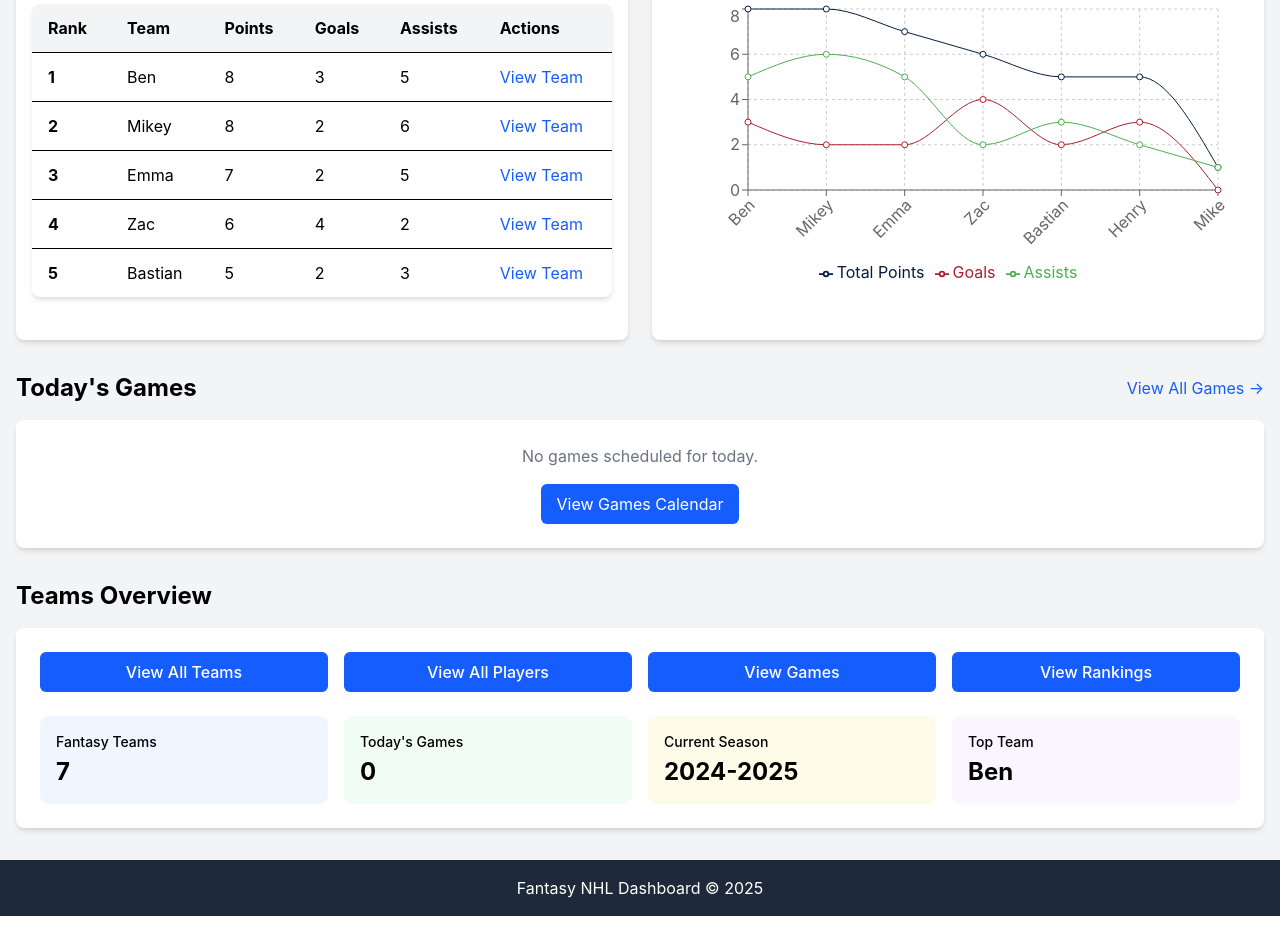
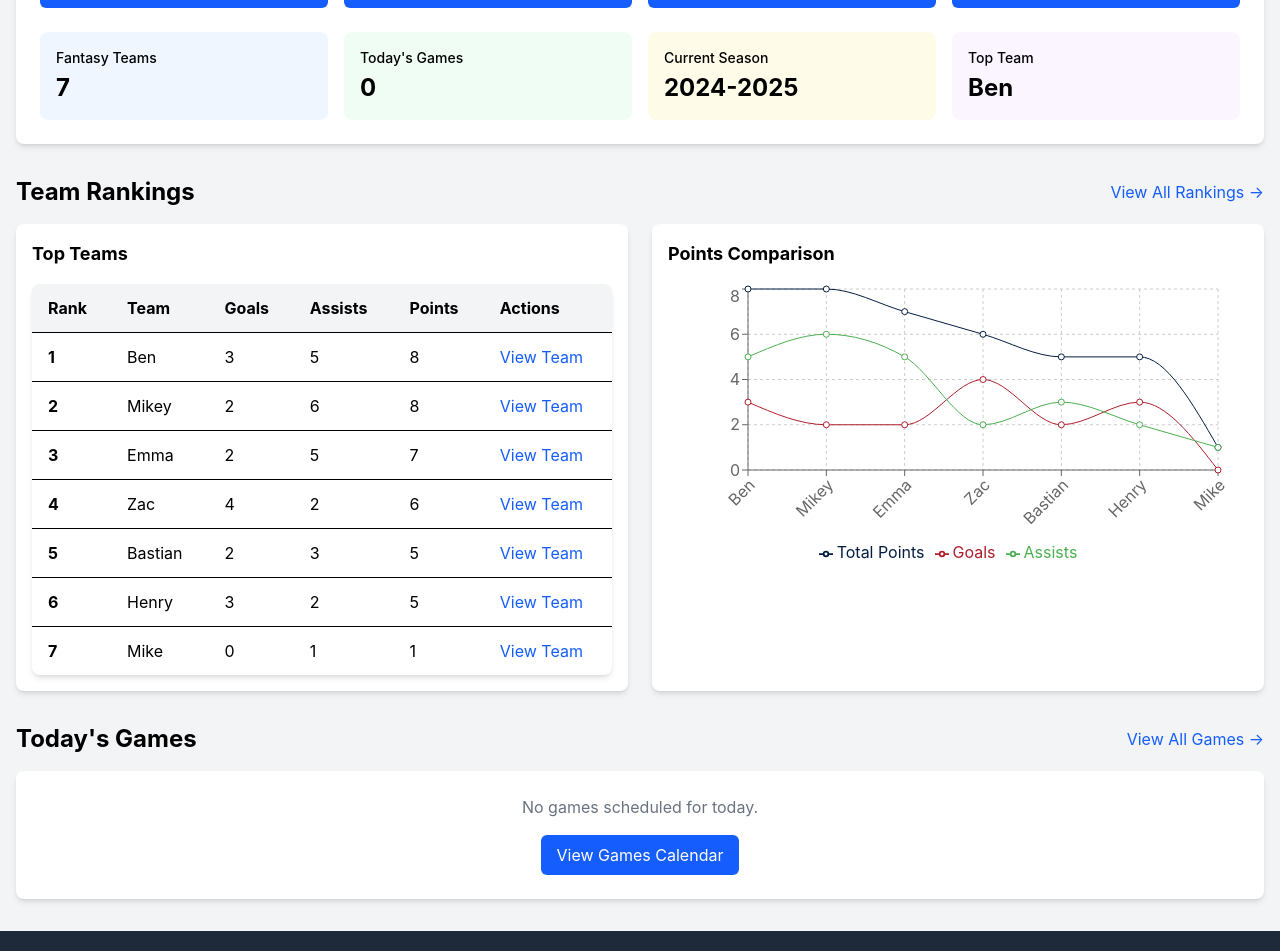
Before and after one commit to gruberb/fantasy-frontend, a React (Vite) app: page / in a window 1280 px wide. Shown: the part 320-1271 px from the top of the page. Before the commit the page ends 1236 px from the top, so only its background shows below. Built offline with nearby package versions, Linux system fonts and the light colour scheme; no server answers.

Commit message:
scores and points

```diff
--- a/src/components/GamesList.tsx
+++ b/src/components/GamesList.tsx
@@ -31,6 +31,7 @@ const getStatusClass = (status: string) => {
     case "LIVE":
       return "bg-red-100 text-red-800";
     case "FINAL":
+    case "OFF":
       return "bg-gray-100 text-gray-800";
     case "SCHEDULED":
     case "PRE":
@@ -45,7 +46,7 @@ const getStatusClass = (status: string) => {
 const GamesList = ({
   games,
   teams,
-  title = "Game Center",
+  title = "Today's Games",
   showDate = true,
   limit,
 }: GamesListProps) => {
@@ -76,43 +77,42 @@ const GamesList = ({
 
       <div className="space-y-4">
         {displayGames.map((game) => {
-          const homeTeam = teams.find((t) => t.id === game.home_team_id);
-          const awayTeam = teams.find((t) => t.id === game.away_team_id);
+          // Parse and format time in 12-hour format
+          let timeString;
+          let dateString;
 
-          // Parse date safely
-          let gameDate, gameTime;
           try {
             // For UTC format like "23:00 UTC"
             if (game.start_time.includes("UTC")) {
-              const today = new Date();
               const timeStr = game.start_time.replace(" UTC", "");
               const [hours, minutes] = timeStr.split(":").map(Number);
 
-              const gameDateTime = new Date(today);
-              gameDateTime.setUTCHours(hours, minutes);
+              const gameDate = new Date();
+              gameDate.setUTCHours(hours, minutes);
 
-              gameTime = gameDateTime.toLocaleTimeString([], {
+              timeString = gameDate.toLocaleTimeString([], {
                 hour: "numeric",
                 minute: "2-digit",
+                hour12: true,
               });
-              gameDate = gameDateTime.toLocaleDateString([], {
+
+              dateString = gameDate.toLocaleDateString([], {
                 weekday: "short",
                 month: "short",
                 day: "numeric",
               });
             } else {
               // For ISO format
-              const dateObj = new Date(game.start_time);
-              const formatted = formatDateTime(game.start_time);
-              gameTime = formatted.time;
-              gameDate = formatted.date;
+              const { date, time } = formatDateTime(game.start_time);
+              dateString = date;
+              timeString = time;
             }
           } catch (e) {
-            gameTime = "Time TBD";
-            gameDate = "Date TBD";
+            timeString = "Time TBD";
+            dateString = "Date TBD";
           }
 
-          // Determine status text
+          // Game status
           const gameStatus = game.game_state || "SCHEDULED";
 
           return (
@@ -124,12 +124,10 @@ const GamesList = ({
               <div className="bg-gray-50 p-3 flex justify-between items-center">
                 <div>
                   {showDate && (
-                    <div className="text-sm text-gray-500">{gameDate}</div>
+                    <div className="text-sm text-gray-500">{dateString}</div>
                   )}
-                  <div className="font-medium">{gameTime}</div>
-                  {game.venue && (
-                    <div className="text-xs text-gray-500">{game.venue}</div>
-                  )}
+                  <div className="font-medium">{timeString}</div>
+                  <div className="text-xs text-gray-500">{game.venue}</div>
                 </div>
 
                 <div className="flex items-center">
@@ -200,6 +198,39 @@ const GamesList = ({
                     </div>
                   </div>
                 </div>
+
+                {/* Player summary - new section showing top players from game */}
+                {(game.home_team_players?.length > 0 ||
+                  game.away_team_players?.length > 0) &&
+                  (gameStatus === "FINAL" || gameStatus === "OFF") && (
+                    <div className="mt-2 pt-2 border-t text-xs text-gray-600">
+                      <div className="flex flex-wrap gap-2">
+                        {/* Show up to 3 top players from the game */}
+                        {[
+                          ...(game.home_team_players || []),
+                          ...(game.away_team_players || []),
+                        ]
+                          .filter((player) => (player.points || 0) > 0)
+                          .sort((a, b) => (b.points || 0) - (a.points || 0))
+                          .slice(0, 3)
+                          .map((player, idx) => (
+                            <div key={idx} className="flex items-center">
+                              {player.image_url && (
+                                <img
+                                  src={player.image_url}
+                                  alt={player.player_name || player.name || ""}
+                                  className="w-5 h-5 rounded-full mr-1"
+                                />
+                              )}
+                              <span>
+                                {player.player_name || player.name}:{" "}
+                                {player.points || 0} pts
+                              </span>
+                            </div>
+                          ))}
+                      </div>
+                    </div>
+                  )}
               </div>
             </div>
           );
--- a/src/components/RankingsTable.tsx
+++ b/src/components/RankingsTable.tsx
@@ -49,9 +49,14 @@ const RankingsTable = ({
             <tr>
               <th className="py-3 px-4 text-left">Rank</th>
               <th className="py-3 px-4 text-left">Team</th>
+              {/* These columns will be hidden on small screens using responsive classes */}
+              <th className="py-3 px-4 text-left hidden md:table-cell">
+                Goals
+              </th>
+              <th className="py-3 px-4 text-left hidden md:table-cell">
+                Assists
+              </th>
               <th className="py-3 px-4 text-left">Points</th>
-              <th className="py-3 px-4 text-left">Goals</th>
-              <th className="py-3 px-4 text-left">Assists</th>
               <th className="py-3 px-4 text-left">Actions</th>
             </tr>
           </thead>
@@ -60,9 +65,12 @@ const RankingsTable = ({
               <tr key={team.team_id} className="border-t hover:bg-gray-50">
                 <td className="py-3 px-4 font-bold">{team.rank}</td>
                 <td className="py-3 px-4">{team.team_name}</td>
+                {/* These cells will be hidden on small screens using responsive classes */}
+                <td className="py-3 px-4 hidden md:table-cell">{team.goals}</td>
+                <td className="py-3 px-4 hidden md:table-cell">
+                  {team.assists}
+                </td>
                 <td className="py-3 px-4">{team.total_points}</td>
-                <td className="py-3 px-4">{team.goals}</td>
-                <td className="py-3 px-4">{team.assists}</td>
                 <td className="py-3 px-4">
                   <Link
                     to={`/teams/${team.team_id}`}
--- a/src/pages/GamesPage.tsx
+++ b/src/pages/GamesPage.tsx
@@ -10,6 +10,7 @@ const getStatusClass = (status: string) => {
     case "LIVE":
       return "bg-red-100 text-red-800";
     case "FINAL":
+    case "OFF":
       return "bg-gray-100 text-gray-800";
     case "SCHEDULED":
     case "PRE":
@@ -40,10 +41,6 @@ const GamesPage = () => {
 
   // State for filters
   const [filterTeam, setFilterTeam] = useState<string>("all");
-
-  const displayDate = new Date(selectedDate);
-  displayDate.setDate(displayDate.getDate() + 1); // Add one day
-  const formattedDisplayDate = formatDate(displayDate);
 
   // Fetch data for the selected date
   const {
@@ -90,7 +87,12 @@ const GamesPage = () => {
     );
   }
 
-  const { games, summary } = gamesData;
+  const { date, games, summary } = gamesData;
+
+  // Format the display date for UI - add one day to match what's expected
+  const displayDate = new Date(selectedDate);
+  displayDate.setDate(displayDate.getDate() + 1); // Add one day
+  const formattedDisplayDate = formatDate(displayDate);
 
   // Get unique NHL teams playing on this date
   const teamsPlaying = summary.team_players_count.map((t) => t.nhl_team);
@@ -137,7 +139,7 @@ const GamesPage = () => {
     <div>
       <h1 className="text-3xl font-bold mb-6">NHL Games</h1>
 
-      {/* Date selector with FIXED HEADER DATE */}
+      {/* Date selector */}
       <div className="bg-white p-4 rounded-lg shadow-md mb-6">
         <div className="flex flex-col md:flex-row justify-between items-center">
           <h2 className="text-xl font-medium mb-4 md:mb-0">
@@ -252,7 +254,6 @@ const GamesPage = () => {
         </div>
       </div>
 
-      {/* Rest of the component remains the same */}
       {/* Filters */}
       <div className="bg-white p-4 rounded-lg shadow-md mb-6">
         <div className="flex flex-wrap gap-2">
@@ -347,7 +348,7 @@ const GamesPage = () => {
                   </div>
                 </div>
 
-                {/* Game matchup */}
+                {/* Game matchup section with scores */}
                 <div className="p-4">
                   <div className="grid grid-cols-1 md:grid-cols-3 gap-4">
                     {/* Away team */}
@@ -367,6 +368,13 @@ const GamesPage = () => {
                           </div>
                         )}
                         <div className="font-bold mt-2">{game.away_team}</div>
+                        {/* Display game score */}
+                        {game.away_score !== undefined &&
+                          game.away_score !== null && (
+                            <div className="text-2xl font-bold mt-1">
+                              {game.away_score}
+                            </div>
+                          )}
                       </div>
                     </div>
 
@@ -392,6 +400,13 @@ const GamesPage = () => {
                           </div>
                         )}
                         <div className="font-bold mt-2">{game.home_team}</div>
+                        {/* Display game score */}
+                        {game.home_score !== undefined &&
+                          game.home_score !== null && (
+                            <div className="text-2xl font-bold mt-1">
+                              {game.home_score}
+                            </div>
+                          )}
                       </div>
                     </div>
                   </div>
@@ -411,10 +426,10 @@ const GamesPage = () => {
                                 Player
                               </th>
                               <th className="py-1 px-2 text-left text-xs">
-                                Position
+                                Fantasy Team
                               </th>
                               <th className="py-1 px-2 text-left text-xs">
-                                Fantasy Team
+                                Points
                               </th>
                             </tr>
                           </thead>
@@ -432,17 +447,29 @@ const GamesPage = () => {
                                         alt={player.player_name || ""}
                                         className="w-8 h-8 rounded-full mr-2"
                                       />
-                                    ) : null}
+                                    ) : (
+                                      <div className="w-8 h-8 bg-gray-200 rounded-full flex items-center justify-center mr-2">
+                                        <span className="text-xs font-medium">
+                                          {(
+                                            player.player_name ||
+                                            player.name ||
+                                            ""
+                                          )
+                                            .substring(0, 2)
+                                            .toUpperCase()}
+                                        </span>
+                                      </div>
+                                    )}
                                     <span className="text-sm">
                                       {player.player_name || player.name}
                                     </span>
                                   </div>
                                 </td>
                                 <td className="py-1 px-2 text-sm">
-                                  {player.position}
+                                  {player.fantasy_team}
                                 </td>
-                                <td className="py-1 px-2 text-sm">
-                                  {player.fantasy_team}
+                                <td className="py-1 px-2 text-sm font-medium">
+                                  {player.points || 0}
                                 </td>
                               </tr>
                             ))}
@@ -463,10 +490,10 @@ const GamesPage = () => {
                               Player
                             </th>
                             <th className="py-1 px-2 text-left text-xs">
-                              Position
+                              Fantasy Team
                             </th>
                             <th className="py-1 px-2 text-left text-xs">
-                              Fantasy Team
+                              Points
                             </th>
                           </tr>
                         </thead>
@@ -481,17 +508,29 @@ const GamesPage = () => {
                                       alt={player.player_name || ""}
                                       className="w-8 h-8 rounded-full mr-2"
                                     />
-                                  ) : null}
+                                  ) : (
+                                    <div className="w-8 h-8 bg-gray-200 rounded-full flex items-center justify-center mr-2">
+                                      <span className="text-xs font-medium">
+                                        {(
+                                          player.player_name ||
+                                          player.name ||
+                                          ""
+                                        )
+                                          .substring(0, 2)
+                                          .toUpperCase()}
+                                      </span>
+                                    </div>
+                                  )}
                                   <span className="text-sm">
                                     {player.player_name || player.name}
                                   </span>
                                 </div>
                               </td>
                               <td className="py-1 px-2 text-sm">
-                                {player.position}
+                                {player.fantasy_team}
                               </td>
-                              <td className="py-1 px-2 text-sm">
-                                {player.fantasy_team}
+                              <td className="py-1 px-2 text-sm font-medium">
+                                {player.points || 0}
                               </td>
                             </tr>
                           ))}
--- a/src/pages/HomePage.tsx
+++ b/src/pages/HomePage.tsx
@@ -66,74 +66,6 @@ const HomePage = () => {
         </p>
       </section>
 
-      {/* Rankings Section */}
-      <section>
-        <div className="flex justify-between items-center mb-4">
-          <h2 className="text-2xl font-bold">Team Rankings</h2>
-          <Link to="/rankings" className="text-blue-600 hover:underline">
-            View All Rankings →
-          </Link>
-        </div>
-
-        {rankingsLoading ? (
-          <LoadingSpinner message="Loading rankings..." />
-        ) : rankingsError ? (
-          <ErrorMessage message="Could not load rankings data." />
-        ) : (
-          <div className="grid grid-cols-1 lg:grid-cols-2 gap-6">
-            <div className="bg-white rounded-lg shadow-md p-4">
-              <h3 className="text-lg font-bold mb-4">Top Teams</h3>
-              <RankingsTable rankings={rankings} title="" limit={5} />
-            </div>
-
-            <div className="bg-white rounded-lg shadow-md p-4">
-              <h3 className="text-lg font-bold mb-4">Points Comparison</h3>
-              <PointsChart rankings={rankings} limit={8} />
-            </div>
-          </div>
-        )}
-      </section>
-
-      {/* Today's Games Section */}
-      <section>
-        <div className="flex justify-between items-center mb-4">
-          <h2 className="text-2xl font-bold">Today's Games</h2>
-          <Link to="/games" className="text-blue-600 hover:underline">
-            View All Games →
-          </Link>
-        </div>
-
-        {gamesLoading ? (
-          <LoadingSpinner message="Loading games..." />
-        ) : gamesError ? (
-          <div className="bg-white rounded-lg shadow-md p-6">
-            <ErrorMessage message="Could not load today's games." />
-            <div className="mt-4 text-center">
-              <Link
-                to="/games"
-                className="px-4 py-2 bg-blue-600 text-white rounded-md hover:bg-blue-700"
-              >
-                View Games Calendar
-              </Link>
-            </div>
-          </div>
-        ) : games.length === 0 ? (
-          <div className="bg-white rounded-lg shadow-md p-6 text-center">
-            <p className="text-gray-500">No games scheduled for today.</p>
-            <Link
-              to="/games"
-              className="inline-block mt-4 px-4 py-2 bg-blue-600 text-white rounded-md hover:bg-blue-700"
-            >
-              View Games Calendar
-            </Link>
-          </div>
-        ) : (
-          <div className="bg-white rounded-lg shadow-md p-4">
-            <GamesList games={games} teams={teams || []} title="" limit={2} />
-          </div>
-        )}
-      </section>
-
       {/* Teams Overview */}
       <section>
         <h2 className="text-2xl font-bold mb-4">Teams Overview</h2>
@@ -186,6 +118,74 @@ const HomePage = () => {
           </div>
         )}
       </section>
+
+      {/* Rankings Section */}
+      <section>
+        <div className="flex justify-between items-center mb-4">
+          <h2 className="text-2xl font-bold">Team Rankings</h2>
+          <Link to="/rankings" className="text-blue-600 hover:underline">
+            View All Rankings →
+          </Link>
+        </div>
+
+        {rankingsLoading ? (
+          <LoadingSpinner message="Loading rankings..." />
+        ) : rankingsError ? (
+          <ErrorMessage message="Could not load rankings data." />
+        ) : (
+          <div className="grid grid-cols-1 lg:grid-cols-2 gap-6">
+            <div className="bg-white rounded-lg shadow-md p-4">
+              <h3 className="text-lg font-bold mb-4">Top Teams</h3>
+              <RankingsTable rankings={rankings} title="" limit={7} />
+            </div>
+
+            <div className="bg-white rounded-lg shadow-md p-4">
+              <h3 className="text-lg font-bold mb-4">Points Comparison</h3>
+              <PointsChart rankings={rankings} limit={7} />
+            </div>
+          </div>
+        )}
+      </section>
+
+      {/* Today's Games Section */}
+      <section>
+        <div className="flex justify-between items-center mb-4">
+          <h2 className="text-2xl font-bold">Today's Games</h2>
+          <Link to="/games" className="text-blue-600 hover:underline">
+            View All Games →
+          </Link>
+        </div>
+
+        {gamesLoading ? (
+          <LoadingSpinner message="Loading games..." />
+        ) : gamesError ? (
+          <div className="bg-white rounded-lg shadow-md p-6">
+            <ErrorMessage message="Could not load today's games." />
+            <div className="mt-4 text-center">
+              <Link
+                to="/games"
+                className="px-4 py-2 bg-blue-600 text-white rounded-md hover:bg-blue-700"
+              >
+                View Games Calendar
+              </Link>
+            </div>
+          </div>
+        ) : games.length === 0 ? (
+          <div className="bg-white rounded-lg shadow-md p-6 text-center">
+            <p className="text-gray-500">No games scheduled for today.</p>
+            <Link
+              to="/games"
+              className="inline-block mt-4 px-4 py-2 bg-blue-600 text-white rounded-md hover:bg-blue-700"
+            >
+              View Games Calendar
+            </Link>
+          </div>
+        ) : (
+          <div className="bg-white rounded-lg shadow-md p-4">
+            <GamesList games={games} teams={teams || []} title="" limit={4} />
+          </div>
+        )}
+      </section>
     </div>
   );
 };
--- a/src/pages/PlayersPage.tsx
+++ b/src/pages/PlayersPage.tsx
@@ -1,9 +1,7 @@
 import { useState, useMemo } from "react";
 import { useQuery } from "@tanstack/react-query";
-import { Link } from "react-router-dom";
 import { api } from "../api/client";
 import LoadingSpinner from "../components/LoadingSpinner";
-import ErrorMessage from "../components/ErrorMessage";
 
 const PlayersPage = () => {
   // State for filters
@@ -254,9 +252,9 @@ const PlayersPage = () => {
                     <th className="py-2 px-4 text-left">Name</th>
                     <th className="py-2 px-4 text-left">Position</th>
                     <th className="py-2 px-4 text-left">NHL Team</th>
+                    <th className="py-2 px-4 text-left">Points</th>
                     <th className="py-2 px-4 text-left">Goals</th>
                     <th className="py-2 px-4 text-left">Assists</th>
-                    <th className="py-2 px-4 text-left">Points</th>
                   </tr>
                 </thead>
                 <tbody>
@@ -293,9 +291,9 @@ const PlayersPage = () => {
                           <span>{player.nhl_team}</span>
                         </div>
                       </td>
+                      <td className="py-2 px-4">{player.total_points}</td>
                       <td className="py-2 px-4">{player.goals}</td>
                       <td className="py-2 px-4">{player.assists}</td>
-                      <td className="py-2 px-4">{player.total_points}</td>
                     </tr>
                   ))}
                 </tbody>
```
